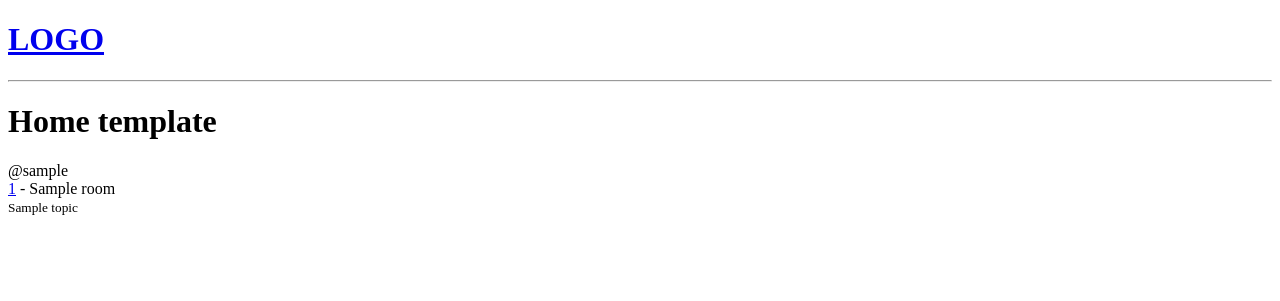
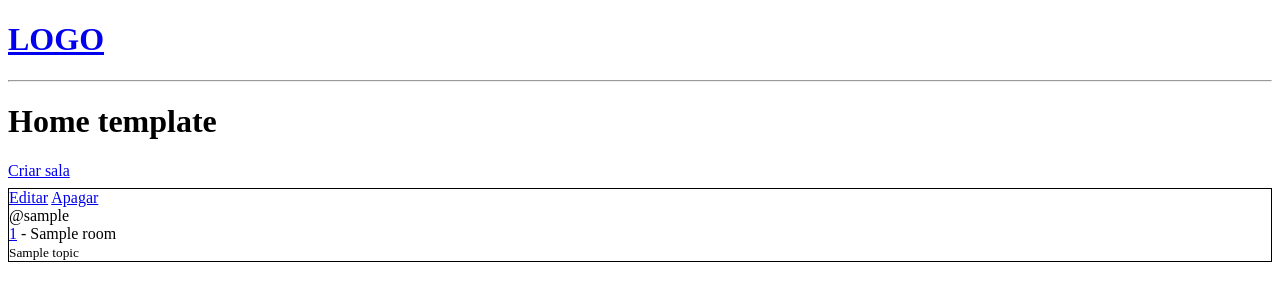
Before and after one commit to br-adriel/django-pencil-squad, a Django app: page / in a window 1280 px wide. Shown: the top 301 px of the page. Run offline with Django 4.2, Linux system fonts and the light colour scheme; tables that the repository leaves empty hold one stand-in row (values such as "Sample post").

Commit message:
Adiciona botoes CRUD para sala

```diff
--- a/base/templates/base/home.html
+++ b/base/templates/base/home.html
@@ -2,9 +2,15 @@
 
 {% block content %}
 <h1>Home template</h1>
+
+<a href="{% url 'create-room' %}">Criar sala</a>
+
 <div>
   {% for room in rooms %}
-  <div>
+  <div style="border: solid 1px black; margin: 8px 0;">
+    <a href="{% url 'update-room' room.id %}">Editar</a>
+    <a href="{% url 'delete-room' room.id %}">Apagar</a>
+    <br>
     <span>@{{ room.host.username }}</span>
     <br>
     <a href="{% url 'room' pk=room.id %}">{{ room.id }}</a> - {{ room.name }}
```
